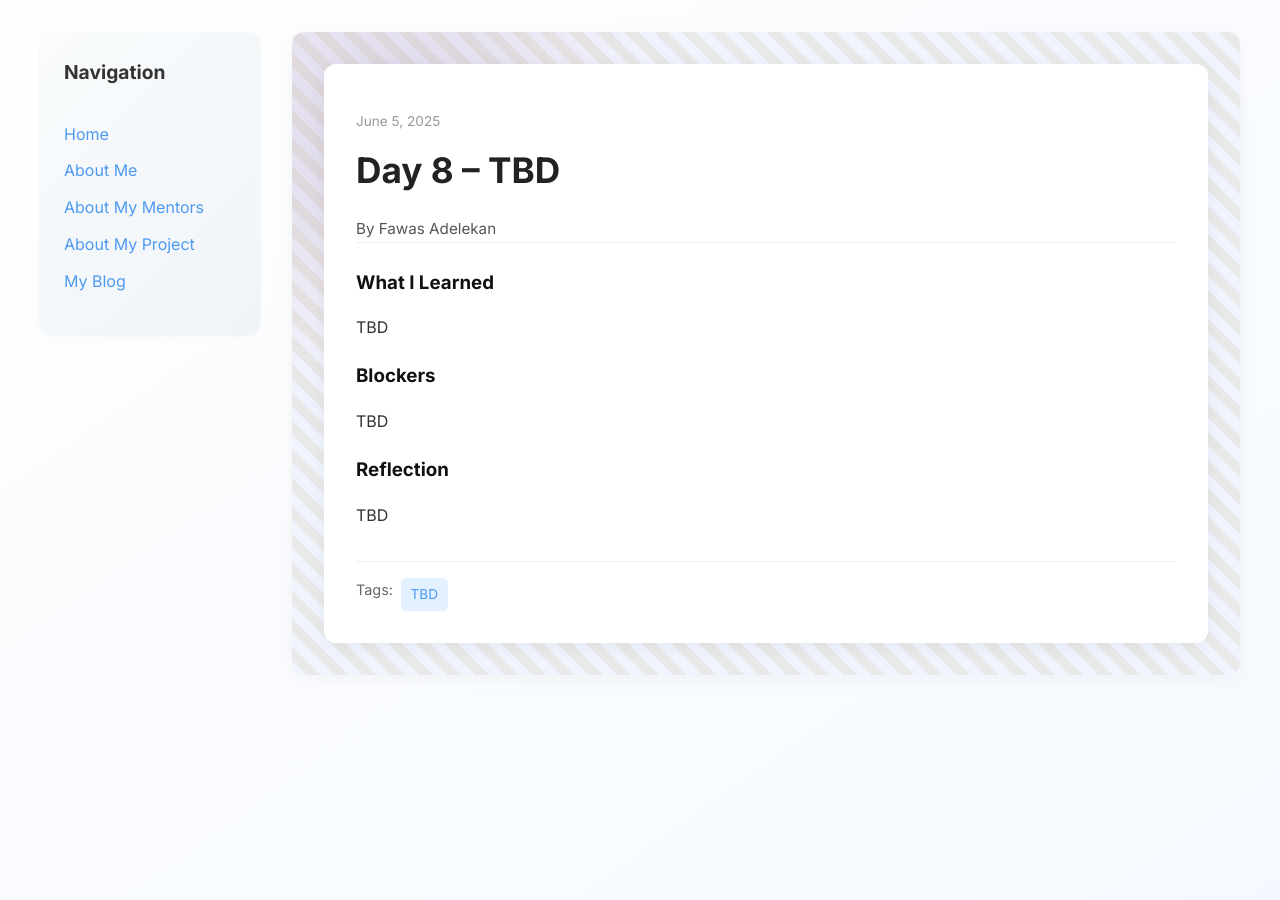
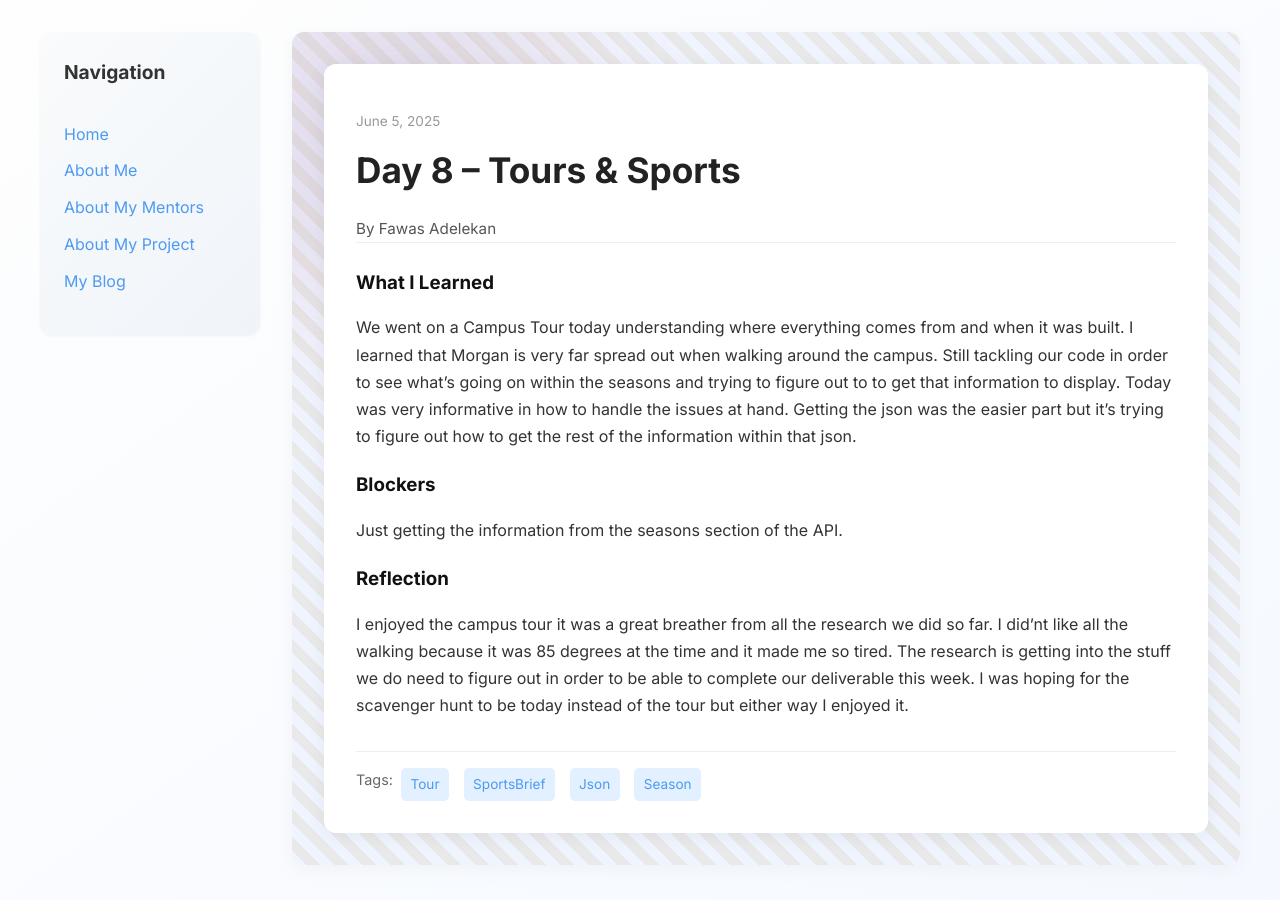
Before and after one commit to ForrestAj/ForrestAj.github.io, a Jekyll site: the page built from _posts/2025-06-05-day-8.md, in a window 1280 px wide. Built offline with Jekyll 4.4.1, drawn with Linux system fonts in a browser that asks for light colours.

Commit message:
Update 2025-06-05-day-8.md

```diff
--- a/_posts/2025-06-05-day-8.md
+++ b/_posts/2025-06-05-day-8.md
@@ -1,19 +1,19 @@
 ---
 layout: post
-title: "Day 8 – TBD"
+title: "Day 8 – Tours & Sports"
 date: 2025-06-05
 author: Fawas Adelekan
 permalink: /day8.html
-tags: ["TBD",]
+tags: ["Tour", "SportsBrief", "Json", "Season"]
 
 what_i_learned: |
-  TBD
+  We went on a Campus Tour today understanding where everything comes from and when it was built. I learned that Morgan is very far spread out when walking around the campus. Still tackling our code in order to see what's going on within the seasons and trying to figure out to to get that information to display. Today was very informative in how to handle the issues at hand. Getting the json was the easier part but it's trying to figure out how to get the rest of the information within that json.
 
 
 
 blockers: |
-  TBD
+  Just getting the information from the seasons section of the API.
 
 reflection: |
-  TBD
+  I enjoyed the campus tour it was a great breather from all the research we did so far. I did'nt like all the walking because it was 85 degrees at the time and it made me so tired. The research is getting into the stuff we do need to figure out in order to be able to complete our deliverable this week. I was hoping for the scavenger hunt to be today instead of the tour but either way I enjoyed it.
 ---
```
